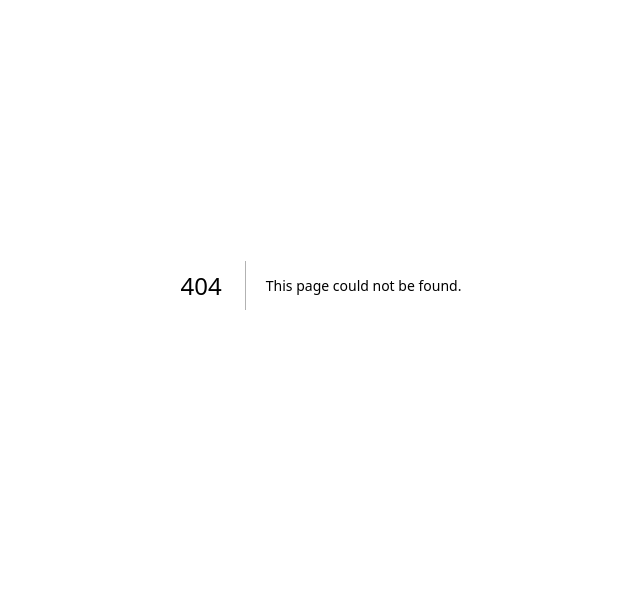
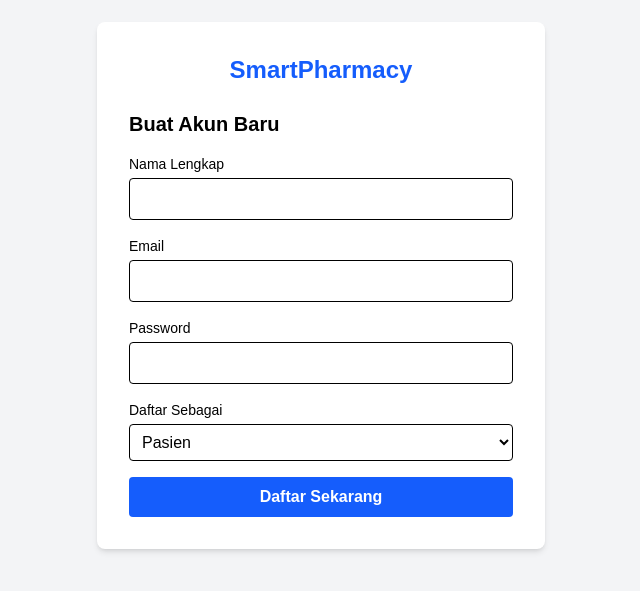
Before and after one commit to KyuzenDev/SmartPharmacy, a Next.js app: page /register in a window 1280 px wide. Before the commit this address had no page. Shown: the part 115-706 px from the top of the page, without its empty margins (319-959 px from the left). Built offline with nearby package versions, Linux system fonts and the light colour scheme.

Commit message:
feat(ui): add registration page with tailwind css and client-side validation

```diff
--- /dev/null
+++ b/app/register/page.tsx
@@ -0,0 +1,124 @@
+"use client";
+
+import { useState } from "react";
+import { useRouter } from "next/navigation";
+
+export default function RegisterPage() {
+  const [formData, setFormData] = useState({
+    nama: "",
+    email: "",
+    password: "",
+    role: "PASIEN",
+  });
+  const [error, setError] = useState("");
+  const [loading, setLoading] = useState(false);
+  const router = useRouter();
+
+  const handleSubmit = async (e: React.FormEvent) => {
+    e.preventDefault();
+    setLoading(true);
+    setError("");
+
+    try {
+      const res = await fetch("/api/auth/register", {
+        method: "POST",
+        headers: { "Content-Type": "application/json" },
+        body: JSON.stringify(formData),
+      });
+
+      const data = await res.json();
+
+      if (!res.ok) throw new Error(data.error || "Terjadi kesalahan");
+
+      alert("Registrasi Berhasil! Silakan Login.");
+      router.push("/login"); // Alihkan ke halaman login setelah sukses
+    } catch (err: unknown) {
+      if (err instanceof Error) {
+        setError(err.message);
+      } else {
+        setError("Terjadi kesalahan yang tidak diketahui");
+      }
+    } finally {
+      setLoading(false);
+    }
+  };
+
+  return (
+    <div className="min-h-screen flex items-center justify-center bg-gray-100 text-black">
+      <div className="bg-white p-8 rounded-lg shadow-md w-full max-w-md">
+        <h1 className="text-2xl font-bold mb-6 text-center text-blue-600">
+          SmartPharmacy
+        </h1>
+        <h2 className="text-xl font-semibold mb-4">Buat Akun Baru</h2>
+
+        {error && (
+          <p className="text-red-500 bg-red-50 p-2 rounded mb-4 text-sm">
+            {error}
+          </p>
+        )}
+
+        <form onSubmit={handleSubmit} className="space-y-4">
+          <div>
+            <label className="block text-sm font-medium">Nama Lengkap</label>
+            <input
+              type="text"
+              required
+              className="w-full p-2 border rounded mt-1 outline-blue-500"
+              onChange={(e) =>
+                setFormData({ ...formData, nama: e.target.value })
+              }
+            />
+          </div>
+
+          <div>
+            <label className="block text-sm font-medium">Email</label>
+            <input
+              type="email"
+              required
+              className="w-full p-2 border rounded mt-1 outline-blue-500"
+              onChange={(e) =>
+                setFormData({ ...formData, email: e.target.value })
+              }
+            />
+          </div>
+
+          <div>
+            <label className="block text-sm font-medium">Password</label>
+            <input
+              type="password"
+              required
+              className="w-full p-2 border rounded mt-1 outline-blue-500"
+              onChange={(e) =>
+                setFormData({ ...formData, password: e.target.value })
+              }
+            />
+          </div>
+
+          <div>
+            <label className="block text-sm font-medium">Daftar Sebagai</label>
+            <select
+              className="w-full p-2 border rounded mt-1 bg-white"
+              value={formData.role}
+              onChange={(e) =>
+                setFormData({ ...formData, role: e.target.value })
+              }
+            >
+              <option value="PASIEN">Pasien</option>
+              <option value="APOTEKER">Apoteker</option>
+            </select>
+          </div>
+
+          <button
+            type="submit"
+            disabled={loading}
+            className={`w-full py-2 rounded text-white font-semibold ${
+              loading ? "bg-gray-400" : "bg-blue-600 hover:bg-blue-700"
+            } transition`}
+          >
+            {loading ? "Memproses..." : "Daftar Sekarang"}
+          </button>
+        </form>
+      </div>
+    </div>
+  );
+}
```
